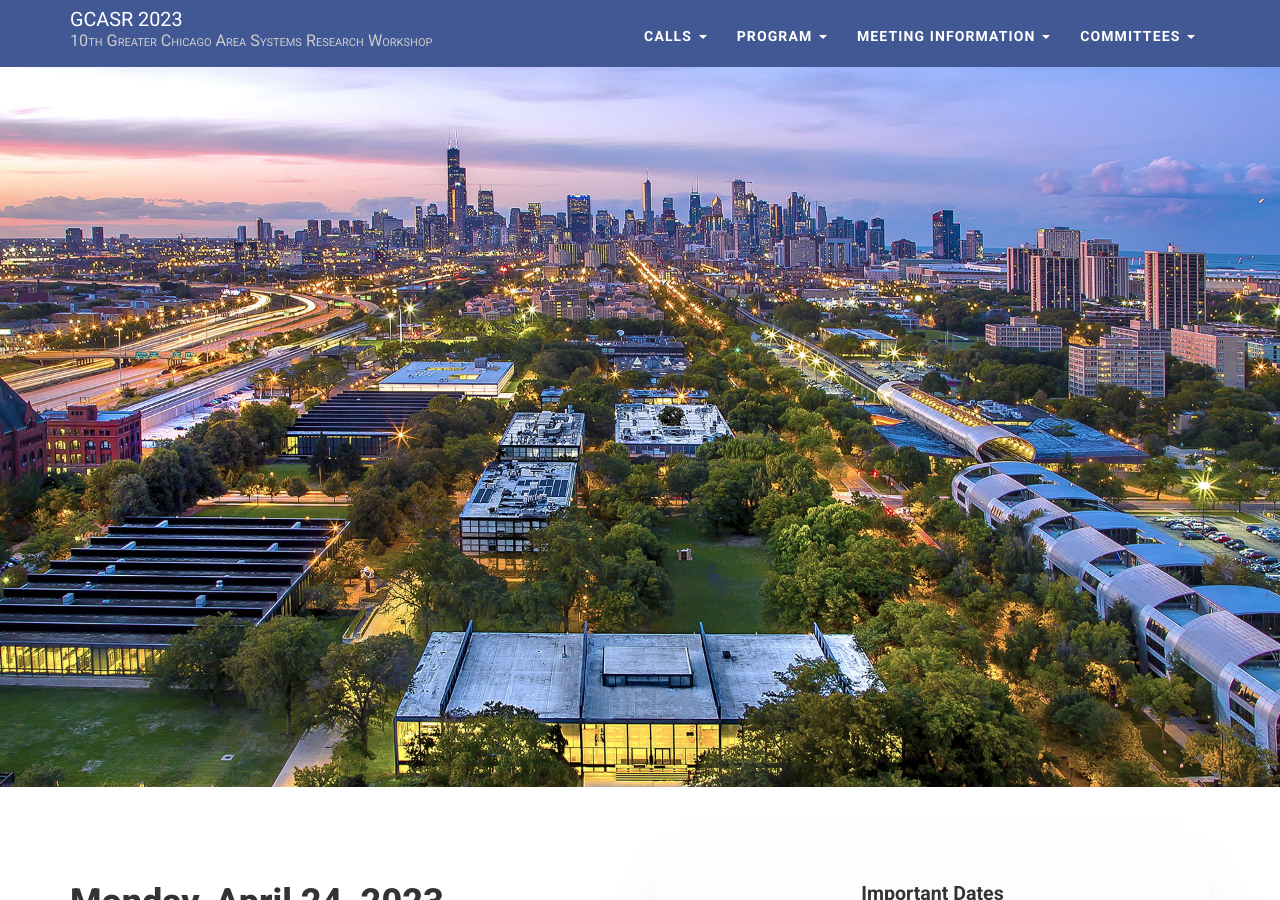
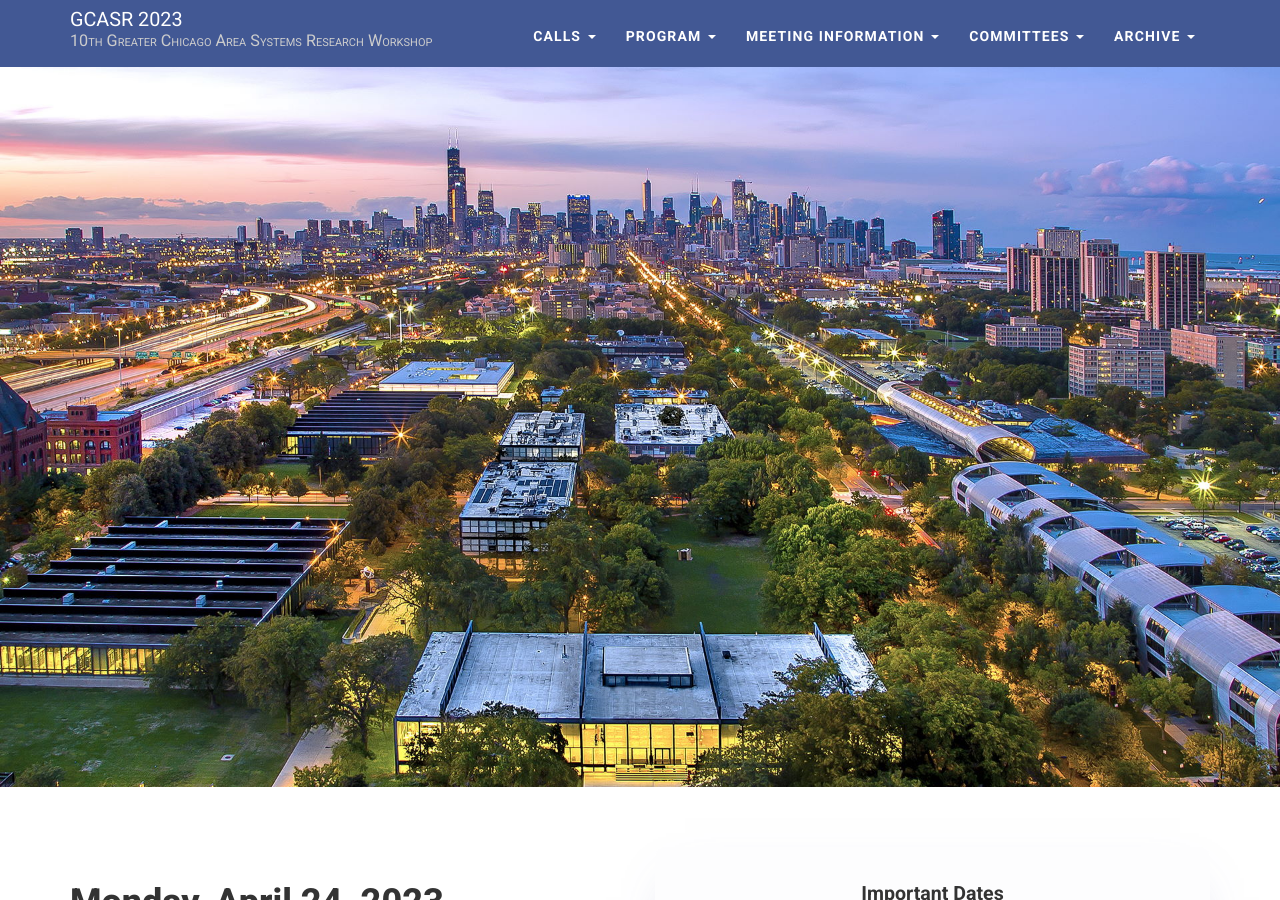
Before and after one commit to gcasr/2025, a Jekyll site: the page built from index.html, in a window 1280 px wide and 900 px high. Built offline with Jekyll 4.4.1, drawn with Linux system fonts in a browser that asks for light colours; nearby versions of some CDN libraries; library files that are not in the unit come from our copies.

Commit message:
Past workshops added.

```diff
--- a/_includes/header.html
+++ b/_includes/header.html
@@ -124,6 +124,27 @@
                             </li>
                         </ul>
                     </li>
+                    <li class="dropdown use-yamm yamm-fw">
+                        <a href=# class=dropdown-toggle data-toggle=dropdown role=button aria-haspopup=true
+                            aria-expanded=false>Archive <span class=caret></span></a>
+                        <ul class=dropdown-menu>
+                            <li>
+                                <div class=yamm-content>
+                                    <ul>
+                                        <li><a href="http://www.gcasr.org/2020">GCASR 2020</a></li>
+                                        <li><a href="http://www.gcasr.org/2019">GCASR 2019</a></li>
+                                        <li><a href="http://www.gcasr.org/2018">GCASR 2018</a></li>
+                                        <li><a href="http://www.gcasr.org/2017">GCASR 2017</a></li>
+                                        <li><a href="http://www.gcasr.org/2016">GCASR 2016</a></li>
+                                        <li><a href="http://www.gcasr.org/2015">GCASR 2015</a></li>
+                                        <li><a href="http://www.gcasr.org/2014">GCASR 2014</a></li>
+                                        <li><a href="http://www.gcasr.org/2013">GCASR 2013</a></li>
+                                        <li><a href="http://www.gcasr.org/2012">GCASR 2012</a></li>
+                                    </ul>
+                                </div>
+                            </li>
+                        </ul>
+                    </li>
                     <!-- <li class="dropdown">
                         <a href="/about" class=dropdown-toggle target="_blank">About</a>
                     </li> -->
```
